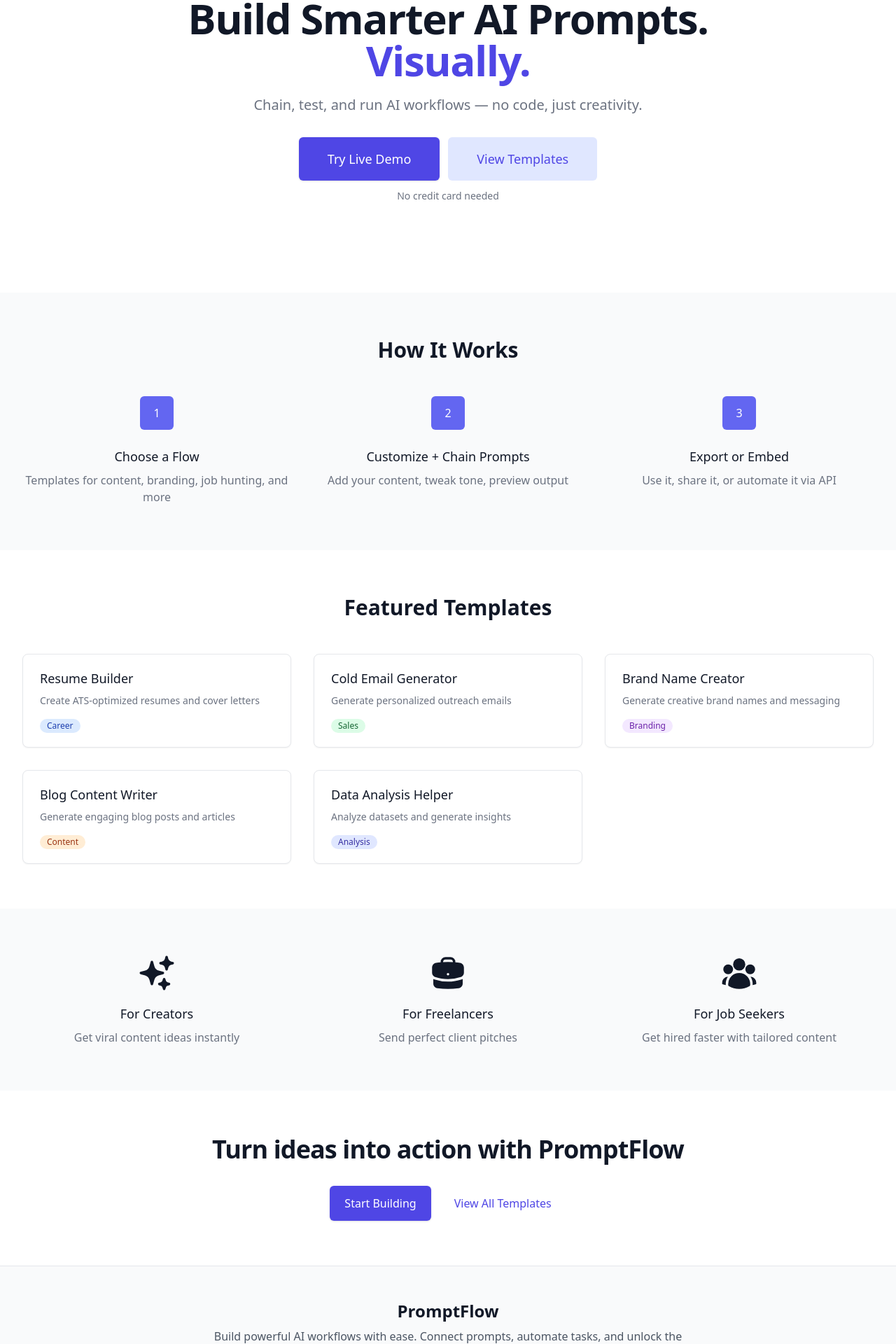
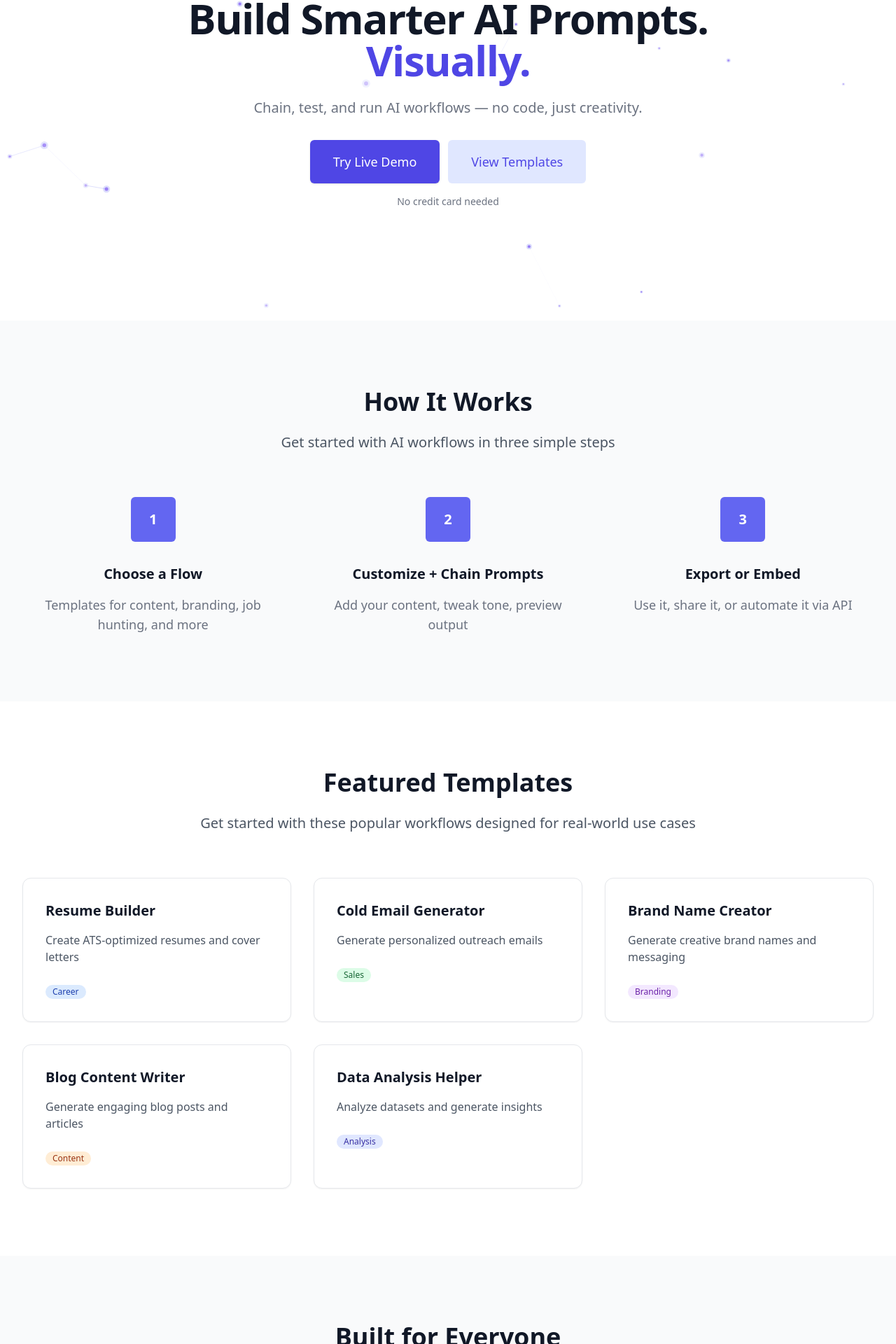
Before and after one commit to ryanpmiller/flow-prompt, a React (Vite) app: page / in a window 1280 px wide. Shown: the part 132-2052 px from the top of the page at 70% size. Built offline with nearby package versions, Linux system fonts and the light colour scheme; the HTML template or start-up script is replaced by a standard one.

Commit message:
Updated homepage display

```diff
--- /dev/null
+++ b/src/components/AnimatedBackground.tsx
@@ -0,0 +1,138 @@
+import { useEffect, useRef } from 'react';
+
+interface Node {
+	x: number;
+	y: number;
+	vx: number;
+	vy: number;
+	radius: number;
+	opacity: number;
+}
+
+interface AnimatedBackgroundProps {
+	className?: string;
+}
+
+export default function AnimatedBackground({ className = '' }: AnimatedBackgroundProps) {
+	const canvasRef = useRef<HTMLCanvasElement>(null);
+	const animationRef = useRef<number | undefined>(undefined);
+	const nodesRef = useRef<Node[]>([]);
+
+	useEffect(() => {
+		const canvas = canvasRef.current;
+		if (!canvas) return;
+
+		const ctx = canvas.getContext('2d');
+		if (!ctx) return;
+
+		// Set canvas size
+		const updateCanvasSize = () => {
+			const rect = canvas.getBoundingClientRect();
+			canvas.width = rect.width;
+			canvas.height = rect.height;
+		};
+
+		updateCanvasSize();
+		window.addEventListener('resize', updateCanvasSize);
+
+		// Initialize nodes
+		const initNodes = () => {
+			const nodeCount = 20; // Fixed number for better performance
+			const nodes: Node[] = [];
+
+			for (let i = 0; i < nodeCount; i++) {
+				nodes.push({
+					x: Math.random() * canvas.width,
+					y: Math.random() * canvas.height,
+					vx: (Math.random() - 0.5) * 0.5,
+					vy: (Math.random() - 0.5) * 0.5,
+					radius: Math.random() * 2 + 1,
+					opacity: Math.random() * 0.5 + 0.3,
+				});
+			}
+
+			nodesRef.current = nodes;
+		};
+
+		initNodes();
+
+		// Animation loop
+		const animate = () => {
+			if (!canvas || !ctx) return;
+
+			// Clear canvas
+			ctx.clearRect(0, 0, canvas.width, canvas.height);
+
+			const nodes = nodesRef.current;
+
+			// Update node positions
+			nodes.forEach((node) => {
+				node.x += node.vx;
+				node.y += node.vy;
+
+				// Bounce off edges
+				if (node.x <= 0 || node.x >= canvas.width) {
+					node.vx *= -1;
+					node.x = Math.max(0, Math.min(canvas.width, node.x));
+				}
+				if (node.y <= 0 || node.y >= canvas.height) {
+					node.vy *= -1;
+					node.y = Math.max(0, Math.min(canvas.height, node.y));
+				}
+			});
+
+			// Draw connections
+			nodes.forEach((node, i) => {
+				nodes.slice(i + 1).forEach((otherNode) => {
+					const distance = Math.sqrt(
+						Math.pow(node.x - otherNode.x, 2) + Math.pow(node.y - otherNode.y, 2)
+					);
+
+					if (distance < 100) {
+						const opacity = ((100 - distance) / 100) * 0.3;
+						ctx.strokeStyle = `rgba(99, 102, 241, ${opacity})`;
+						ctx.lineWidth = 1;
+						ctx.beginPath();
+						ctx.moveTo(node.x, node.y);
+						ctx.lineTo(otherNode.x, otherNode.y);
+						ctx.stroke();
+					}
+				});
+			});
+
+			// Draw nodes
+			nodes.forEach((node) => {
+				// Core node
+				ctx.fillStyle = `rgba(139, 92, 246, ${node.opacity})`;
+				ctx.beginPath();
+				ctx.arc(node.x, node.y, node.radius, 0, Math.PI * 2);
+				ctx.fill();
+
+				// Glow effect
+				ctx.fillStyle = `rgba(99, 102, 241, ${node.opacity * 0.3})`;
+				ctx.beginPath();
+				ctx.arc(node.x, node.y, node.radius * 2, 0, Math.PI * 2);
+				ctx.fill();
+			});
+
+			animationRef.current = requestAnimationFrame(animate);
+		};
+
+		animate();
+
+		// Cleanup
+		return () => {
+			if (animationRef.current) {
+				cancelAnimationFrame(animationRef.current);
+			}
+			window.removeEventListener('resize', updateCanvasSize);
+		};
+	}, []);
+
+	return (
+		<canvas
+			ref={canvasRef}
+			className={`absolute inset-0 w-full h-full pointer-events-none ${className}`}
+		/>
+	);
+}
--- a/src/components/Footer.tsx
+++ b/src/components/Footer.tsx
@@ -36,15 +36,6 @@
 	return (
 		<footer className="bg-gray-50 border-t border-gray-200">
 			<div className="max-w-7xl mx-auto py-12 px-4 sm:px-6 lg:px-8">
-				{/* Company tagline */}
-				<div className="text-center mb-12">
-					<h2 className="text-2xl font-bold text-gray-900 mb-2">PromptFlow</h2>
-					<p className="text-gray-600 max-w-2xl mx-auto">
-						Build powerful AI workflows with ease. Connect prompts, automate tasks, and
-						unlock the full potential of AI for your projects.
-					</p>
-				</div>
-
 				<div className="grid grid-cols-1 md:grid-cols-2 lg:grid-cols-4 gap-8">
 					{/* Product */}
 					<div>
--- a/src/pages/Home.tsx
+++ b/src/pages/Home.tsx
@@ -2,6 +2,7 @@
 
 import { BriefcaseIcon, SparklesIcon, UserGroupIcon } from '@heroicons/react/24/solid';
 
+import AnimatedBackground from '../components/AnimatedBackground';
 import CategoryPill from '../components/CategoryPill';
 import { featuredTemplates } from '../config/templates';
 
@@ -9,17 +10,17 @@
 	{
 		title: 'For Creators',
 		description: 'Get viral content ideas instantly',
-		icon: <SparklesIcon className="size-14" />,
+		icon: <SparklesIcon className="size-full" />,
 	},
 	{
 		title: 'For Freelancers',
 		description: 'Send perfect client pitches',
-		icon: <BriefcaseIcon className="size-14" />,
+		icon: <BriefcaseIcon className="size-full" />,
 	},
 	{
 		title: 'For Job Seekers',
 		description: 'Get hired faster with tailored content',
-		icon: <UserGroupIcon className="size-14" />,
+		icon: <UserGroupIcon className="size-full" />,
 	},
 ];
 
@@ -28,36 +29,39 @@
 		<div className="bg-white">
 			{/* Hero Section */}
 			<div className="relative overflow-hidden">
+				<AnimatedBackground />
 				<div className="max-w-7xl mx-auto">
-					<div className="relative z-10 pb-8 bg-white sm:pb-16 md:pb-20 lg:w-full lg:pb-28 xl:pb-32">
-						<main className="mt-10 mx-auto max-w-7xl px-4 sm:mt-12 sm:px-6 lg:mt-16">
+					<div className="relative z-10 pb-8 sm:pb-16 md:pb-24 lg:w-full lg:pb-32 xl:pb-40">
+						<main className="mt-6 mx-auto max-w-7xl px-4 sm:mt-12 sm:px-6 lg:mt-16">
 							<div className="text-center">
-								<h1 className="text-4xl tracking-tight font-extrabold text-gray-900 sm:text-5xl md:text-6xl">
+								<h1 className="text-3xl tracking-tight font-extrabold text-gray-900 sm:text-4xl md:text-5xl lg:text-6xl">
 									<span className="block">Build Smarter AI Prompts.</span>
 									<span className="block text-indigo-600">Visually.</span>
 								</h1>
-								<p className="mt-3 max-w-md mx-auto text-base text-gray-500 sm:text-lg md:mt-5 md:text-xl md:max-w-3xl">
+								<p className="mt-3 max-w-sm mx-auto text-base text-gray-500 sm:text-lg sm:max-w-md md:mt-6 md:text-xl md:max-w-3xl leading-relaxed">
 									Chain, test, and run AI workflows — no code, just creativity.
 								</p>
-								<div className="mt-5 max-w-md mx-auto sm:flex sm:justify-center md:mt-8">
+								<div className="mt-5 max-w-xs mx-auto space-y-3 sm:max-w-md sm:space-y-0 sm:flex sm:justify-center sm:space-x-3 md:mt-8">
 									<div className="rounded-md shadow">
 										<Link
 											to="/build"
-											className="w-full flex items-center justify-center px-8 py-3 border border-transparent text-base font-medium rounded-md text-white bg-indigo-600 hover:bg-indigo-700 md:py-4 md:text-lg md:px-10"
+											className="w-full flex items-center justify-center px-5 py-3 border border-transparent text-base font-medium rounded-md text-white bg-indigo-600 hover:bg-indigo-700 sm:px-6 md:py-4 md:text-lg md:px-8"
 										>
 											Try Live Demo
 										</Link>
 									</div>
-									<div className="mt-3 sm:mt-0 sm:ml-3">
+									<div>
 										<Link
 											to="/templates"
-											className="w-full flex items-center justify-center px-8 py-3 border border-transparent text-base font-medium rounded-md text-indigo-600 bg-indigo-100 hover:bg-indigo-200 md:py-4 md:text-lg md:px-10"
+											className="w-full flex items-center justify-center px-5 py-3 border border-transparent text-base font-medium rounded-md text-indigo-600 bg-indigo-100 hover:bg-indigo-200 sm:px-6 md:py-4 md:text-lg md:px-8"
 										>
 											View Templates
 										</Link>
 									</div>
 								</div>
-								<p className="mt-3 text-sm text-gray-500">No credit card needed</p>
+								<p className="mt-3 text-xs text-gray-500 sm:mt-4 sm:text-sm">
+									No credit card needed
+								</p>
 							</div>
 						</main>
 					</div>
@@ -65,43 +69,48 @@
 			</div>
 
 			{/* How it Works Section */}
-			<div className="py-16 bg-gray-50">
+			<div className="py-12 sm:py-16 lg:py-24 bg-gray-50">
 				<div className="max-w-7xl mx-auto px-4 sm:px-6 lg:px-8">
-					<div className="text-center">
-						<h2 className="text-3xl font-extrabold text-gray-900">How It Works</h2>
+					<div className="text-center mb-8 sm:mb-12 lg:mb-16">
+						<h2 className="text-2xl font-extrabold text-gray-900 mb-3 sm:text-3xl sm:mb-4 lg:text-4xl lg:mb-6">
+							How It Works
+						</h2>
+						<p className="text-base text-gray-600 max-w-2xl mx-auto sm:text-lg lg:text-xl sm:max-w-3xl">
+							Get started with AI workflows in three simple steps
+						</p>
 					</div>
-					<div className="mt-12">
-						<div className="grid grid-cols-1 gap-8 md:grid-cols-3">
+					<div className="mt-8 sm:mt-12 lg:mt-16">
+						<div className="grid grid-cols-1 gap-6 sm:gap-8 lg:gap-12 md:grid-cols-3">
 							<div className="text-center">
-								<div className="flex items-center justify-center h-12 w-12 rounded-md bg-indigo-500 text-white mx-auto">
+								<div className="flex items-center justify-center h-12 w-12 rounded-md bg-indigo-500 text-white mx-auto text-base font-bold sm:h-14 sm:w-14 sm:text-lg lg:h-16 lg:w-16 lg:text-xl">
 									1
 								</div>
-								<h3 className="mt-6 text-lg font-medium text-gray-900">
+								<h3 className="mt-4 text-base font-semibold text-gray-900 sm:mt-6 sm:text-lg lg:mt-8 lg:text-xl">
 									Choose a Flow
 								</h3>
-								<p className="mt-2 text-base text-gray-500">
+								<p className="mt-2 text-sm text-gray-500 leading-relaxed sm:mt-3 sm:text-base lg:mt-4 lg:text-lg">
 									Templates for content, branding, job hunting, and more
 								</p>
 							</div>
 							<div className="text-center">
-								<div className="flex items-center justify-center h-12 w-12 rounded-md bg-indigo-500 text-white mx-auto">
+								<div className="flex items-center justify-center h-12 w-12 rounded-md bg-indigo-500 text-white mx-auto text-base font-bold sm:h-14 sm:w-14 sm:text-lg lg:h-16 lg:w-16 lg:text-xl">
 									2
 								</div>
-								<h3 className="mt-6 text-lg font-medium text-gray-900">
+								<h3 className="mt-4 text-base font-semibold text-gray-900 sm:mt-6 sm:text-lg lg:mt-8 lg:text-xl">
 									Customize + Chain Prompts
 								</h3>
-								<p className="mt-2 text-base text-gray-500">
+								<p className="mt-2 text-sm text-gray-500 leading-relaxed sm:mt-3 sm:text-base lg:mt-4 lg:text-lg">
 									Add your content, tweak tone, preview output
 								</p>
 							</div>
 							<div className="text-center">
-								<div className="flex items-center justify-center h-12 w-12 rounded-md bg-indigo-500 text-white mx-auto">
+								<div className="flex items-center justify-center h-12 w-12 rounded-md bg-indigo-500 text-white mx-auto text-base font-bold sm:h-14 sm:w-14 sm:text-lg lg:h-16 lg:w-16 lg:text-xl">
 									3
 								</div>
-								<h3 className="mt-6 text-lg font-medium text-gray-900">
+								<h3 className="mt-4 text-base font-semibold text-gray-900 sm:mt-6 sm:text-lg lg:mt-8 lg:text-xl">
 									Export or Embed
 								</h3>
-								<p className="mt-2 text-base text-gray-500">
+								<p className="mt-2 text-sm text-gray-500 leading-relaxed sm:mt-3 sm:text-base lg:mt-4 lg:text-lg">
 									Use it, share it, or automate it via API
 								</p>
 							</div>
@@ -111,26 +120,32 @@
 			</div>
 
 			{/* Featured Templates Section */}
-			<div className="py-16">
+			<div className="py-12 sm:py-16 lg:py-24">
 				<div className="max-w-7xl mx-auto px-4 sm:px-6 lg:px-8">
-					<h2 className="text-3xl font-extrabold text-gray-900 text-center">
-						Featured Templates
-					</h2>
-					<div className="mt-12 grid gap-8 grid-cols-1 md:grid-cols-2 lg:grid-cols-3">
+					<div className="text-center mb-8 sm:mb-12 lg:mb-16">
+						<h2 className="text-2xl font-extrabold text-gray-900 mb-3 sm:text-3xl sm:mb-4 lg:text-4xl lg:mb-6">
+							Featured Templates
+						</h2>
+						<p className="text-base text-gray-600 max-w-2xl mx-auto sm:text-lg lg:text-xl sm:max-w-3xl">
+							Get started with these popular workflows designed for real-world use
+							cases
+						</p>
+					</div>
+					<div className="mt-8 sm:mt-12 lg:mt-16 grid gap-4 grid-cols-1 sm:gap-6 lg:gap-8 md:grid-cols-2 lg:grid-cols-3">
 						{featuredTemplates.map((template) => (
 							<div
 								key={template.id}
-								className="relative rounded-lg border border-gray-200 bg-white px-6 py-5 shadow-sm hover:border-gray-400 transition-colors"
+								className="relative rounded-lg border border-gray-200 bg-white px-4 py-4 shadow-sm hover:shadow-lg transition-all duration-300 hover:border-gray-300 sm:px-6 sm:py-6 lg:px-8 lg:py-8 sm:rounded-xl"
 							>
 								<Link
 									to={`/build?template=${template.id}`}
 									className="focus:outline-none"
 								>
 									<div className="flex-1 min-w-0">
-										<p className="text-lg font-medium text-gray-900 mb-2">
+										<p className="text-base font-semibold text-gray-900 mb-2 sm:text-lg sm:mb-3 lg:text-xl lg:mb-4">
 											{template.name}
 										</p>
-										<p className="text-sm text-gray-500 mb-3">
+										<p className="text-sm text-gray-600 mb-3 leading-relaxed sm:text-base sm:mb-4 lg:mb-6">
 											{template.description}
 										</p>
 										<CategoryPill category={template.category} />
@@ -143,16 +158,29 @@
 			</div>
 
 			{/* User Personas Section */}
-			<div className="py-16 bg-gray-50">
+			<div className="py-12 sm:py-16 lg:py-24 bg-gray-50">
 				<div className="max-w-7xl mx-auto px-4 sm:px-6 lg:px-8">
-					<div className="grid grid-cols-1 gap-8 md:grid-cols-3">
+					<div className="text-center mb-8 sm:mb-12 lg:mb-16">
+						<h2 className="text-2xl font-extrabold text-gray-900 mb-3 sm:text-3xl sm:mb-4 lg:text-4xl lg:mb-6">
+							Built for Everyone
+						</h2>
+						<p className="text-base text-gray-600 max-w-2xl mx-auto sm:text-lg lg:text-xl sm:max-w-3xl">
+							Whether you're creating content, building a business, or advancing your
+							career
+						</p>
+					</div>
+					<div className="grid grid-cols-1 gap-6 sm:gap-8 lg:gap-12 md:grid-cols-3">
 						{personas.map((persona) => (
 							<div key={persona.title} className="text-center">
-								<div className="flex justify-center mb-4">{persona.icon}</div>
-								<h3 className="text-lg font-medium text-gray-900">
+								<div className="flex justify-center mb-3 text-indigo-600 sm:mb-4 lg:mb-6">
+									<div className="h-10 w-10 sm:h-12 sm:w-12 lg:h-14 lg:w-14">
+										{persona.icon}
+									</div>
+								</div>
+								<h3 className="text-lg font-semibold text-gray-900 mb-2 sm:text-xl sm:mb-3 lg:text-2xl lg:mb-4">
 									{persona.title}
 								</h3>
-								<p className="mt-2 text-base text-gray-500">
+								<p className="text-sm text-gray-600 leading-relaxed sm:text-base lg:text-lg">
 									{persona.description}
 								</p>
 							</div>
@@ -162,25 +190,29 @@
 			</div>
 
 			{/* Final CTA */}
-			<div className="bg-white">
-				<div className="max-w-7xl mx-auto py-12 px-4 sm:px-6 lg:py-16 lg:px-8">
+			<div className="bg-white py-16 sm:py-20 lg:py-24">
+				<div className="max-w-7xl mx-auto py-8 px-4 sm:py-12 sm:px-6 lg:py-20 lg:px-8">
 					<div className="text-center">
-						<h2 className="text-3xl font-extrabold tracking-tight text-gray-900 sm:text-4xl">
+						<h2 className="text-2xl font-extrabold tracking-tight text-gray-900 mb-4 sm:text-3xl sm:mb-6 lg:text-4xl lg:mb-8">
 							Turn ideas into action with PromptFlow
 						</h2>
-						<div className="mt-8 flex justify-center">
-							<div className="inline-flex rounded-md shadow">
+						<p className="text-base text-gray-600 max-w-3xl mx-auto mb-6 sm:text-lg sm:mb-8 lg:text-xl lg:mb-12">
+							Join thousands of creators, freelancers, and professionals building
+							smarter AI workflows
+						</p>
+						<div className="mt-6 flex flex-col space-y-3 sm:mt-8 sm:space-y-0 sm:flex-row sm:justify-center sm:space-x-4 lg:mt-12">
+							<div className="inline-flex">
 								<Link
 									to="/build"
-									className="inline-flex items-center justify-center px-5 py-3 border border-transparent text-base font-medium rounded-md text-white bg-indigo-600 hover:bg-indigo-700"
+									className="w-full flex items-center justify-center px-5 py-3 border border-transparent text-base font-medium rounded-md text-white bg-indigo-600 hover:bg-indigo-700 sm:px-6 md:py-4 md:text-lg md:px-8"
 								>
 									Start Building
 								</Link>
 							</div>
-							<div className="ml-3 inline-flex">
+							<div className="inline-flex">
 								<Link
 									to="/templates"
-									className="inline-flex items-center justify-center px-5 py-3 border border-transparent text-base font-medium rounded-md text-indigo-600 bg-white hover:bg-indigo-50"
+									className="w-full flex items-center justify-center px-5 py-3 border border-transparent text-base font-medium rounded-md text-indigo-600 bg-indigo-100 hover:bg-indigo-200 sm:px-6 md:py-4 md:text-lg md:px-8"
 								>
 									View All Templates
 								</Link>
```
